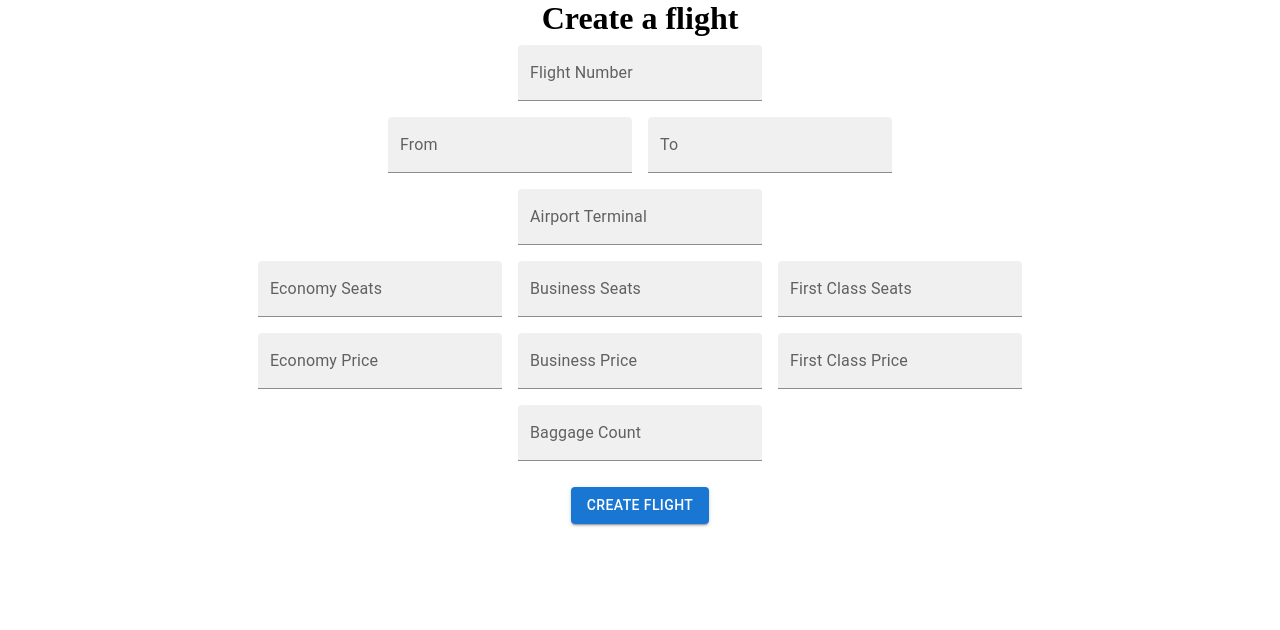
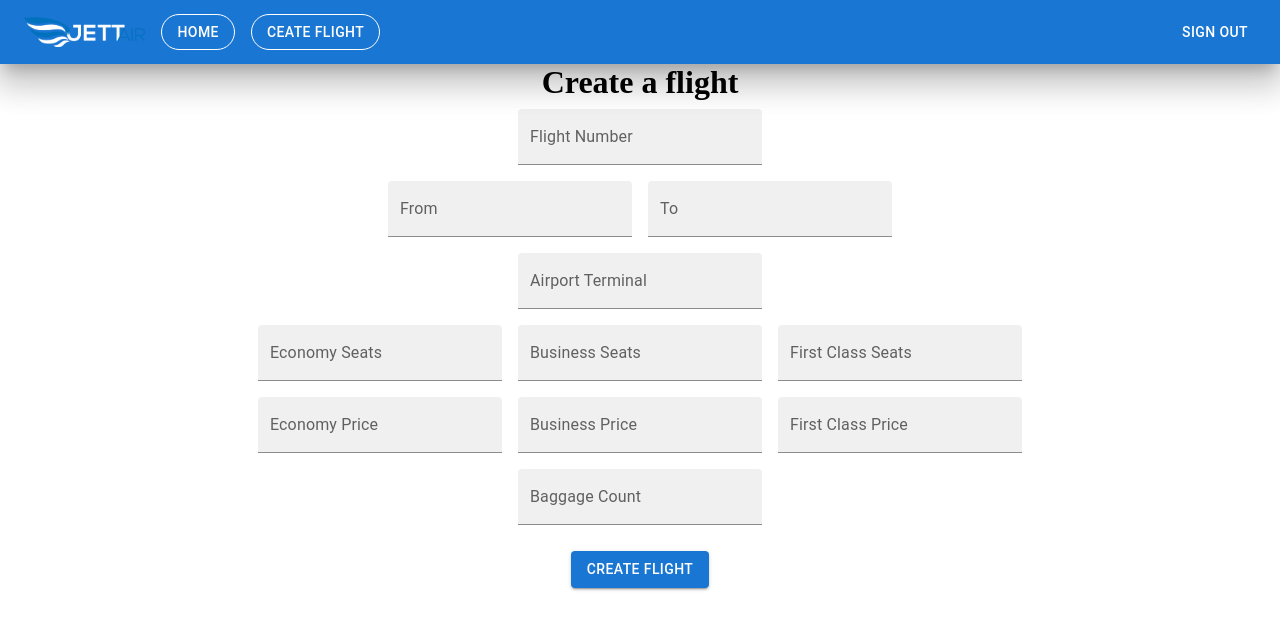
Before and after one commit to advanced-computer-lab/Tatakae, a React (Create React App) app in the folder client/jett-airlines/: page /Create-Flight in a window 1280 px wide. Shown: the top 630 px of the page. Built offline with nearby package versions, Linux system fonts and the light colour scheme.

Commit message:
Mockup of a revamped Dashboard

```diff
--- a/client/jett-airlines/src/components/CreateFlight.js
+++ b/client/jett-airlines/src/components/CreateFlight.js
@@ -8,6 +8,8 @@ import TextField from '@mui/material/TextField';
 import AdapterDateFns from '@mui/lab/AdapterDateFns';
 import LocalizationProvider from '@mui/lab/LocalizationProvider';
 import DateTimePicker from '@mui/lab/DateTimePicker';
+
+import NavBar from './NavBar';
 
 export default class CreateFlight extends Component {
     state = {
@@ -27,12 +29,12 @@ export default class CreateFlight extends Component {
         baggage: ''
     }
 
-    handleDeptDateChange= e=>{
-        this.setState({departureDate: new Date(e)})
+    handleDeptDateChange = e => {
+        this.setState({ departureDate: new Date(e) })
     }
 
-    handleArrDateChange= e=>{
-        this.setState({arrivalDate: new Date(e)})
+    handleArrDateChange = e => {
+        this.setState({ arrivalDate: new Date(e) })
         console.log(this.state.arrivalDate)
     }
 
@@ -51,7 +53,7 @@ export default class CreateFlight extends Component {
             economySeats: this.state.economy,
             businessSeats: this.state.business,
             firstSeats: this.state.first,
-            totalSeats: Number(this.state.economy)+Number(this.state.business)+Number(this.state.first),
+            totalSeats: Number(this.state.economy) + Number(this.state.business) + Number(this.state.first),
             economyPrice: this.state.ePrice,
             businessPrice: this.state.bPrice,
             firstPrice: this.state.fPrice,
@@ -89,6 +91,7 @@ export default class CreateFlight extends Component {
     render() {
         return (
             <div className='center'>
+                <NavBar />
                 <h1>Create a flight</h1>
                 <FormControl sx={{ m: 1 }} variant="filled">
                     <InputLabel>Flight Number</InputLabel>
--- a/client/jett-airlines/src/components/Dashboard.js
+++ b/client/jett-airlines/src/components/Dashboard.js
@@ -1,6 +1,6 @@
 import React, { useState, useEffect } from 'react'
 import './App.css'
-import FlightCard from './FlightCard'
+import FlightCard from './FlightCard';
 import Grid from '@mui/material/Grid';
 import axios from 'axios'
 import Box from '@mui/material/Box';
@@ -15,8 +15,11 @@ import MenuItem from '@mui/material/MenuItem';
 import FormControl from '@mui/material/FormControl';
 import Select from '@mui/material/Select';
 import TextField from '@mui/material/TextField';
-import {Paper,Typography ,createTheme ,ThemeProvider } from '@mui/material';
-import {makeStyles} from "@mui/styles"
+import Paper from '@mui/material/Paper';
+import Typography from '@mui/material/Typography';
+import ThemeProvider from '@mui/material/styles/ThemeProvider';
+import createTheme from '@mui/material/styles/createTheme';
+import makeStyles from '@mui/styles/makeStyles';
 import AdapterDateFns from '@mui/lab/AdapterDateFns';
 import LocalizationProvider from '@mui/lab/LocalizationProvider';
 import SearchIcon from '@mui/icons-material/Search';
@@ -28,15 +31,20 @@ import darktab from '../assets/darkglass.png'
 import DateTimePicker from '@mui/lab/DateTimePicker';
 import Checkbox from '@mui/material/Checkbox';
 import FormControlLabel from '@mui/material/FormControlLabel';
+import AppBar from '@mui/material/AppBar';
+import Toolbar from '@mui/material/Toolbar';
 
 
-const darktheme = createTheme({
+import NavBar from './NavBar';
+import { minHeight } from '../../../../../../../../../../mnt/DATA/Documents/Workspaces/vscode-workspace/Tatakae/client/jett-airlines/node_modules/@mui/system';
+
+const theme = createTheme({
   palette: {
-      mode: 'dark'
+    mode: 'dark'
   },
 });
 const useStyles = makeStyles({
-  typographyStyle:{
+  typographyStyle: {
     color: "white",
     font: "Roboto",
   }
@@ -86,12 +94,145 @@ export default function Dashboard() {
   };
   const styles = {
     background: {
-      position: 'absolute',
-      padding: 'auto',
-      height: '100vh',
+      backgroundColor: '#2f8edf',
       width: '100vw',
-      backgroundImage: `url(${bg})`
+      minHeight: '100vh',
     },
+    appBarStyle: {
+      backgroundColor: '#fff',
+      //height: '200px'
+    },
+    buttonStyle: {
+      //color: 'black'
+    }
+  };
+
+  const handleChoice = () => {
+    filtering()
+    handleClose()
+  }
+
+  const filtering = () => {
+    let x = flights
+    if (numberQuery) {
+      x = x.filter(flight => flight.flightNumber === numberQuery)
+    }
+    if (terminalQuery) {
+      x = x.filter(flight => flight.airportTerminal === terminalQuery)
+    }
+    if (deptDateQuery) {
+      x = x.filter(flight => new Date(flight.departureDate).setSeconds(0, 0) === new Date(deptDateQuery).setSeconds(0, 0))
+    }
+    if (arrDateQuery) {
+      x = x.filter(flight => new Date(flight.arrivalDate).setSeconds(0, 0) === new Date(arrDateQuery).setSeconds(0, 0))
+    }
+    if (availabe) {
+      x = x.filter(flight => new Date(flight.departureDate) >= new Date())
+    }
+    setFilteredFlights(x)
+  }
+
+  useEffect(() => {
+    axios.get('http://localhost:8082/api/flights/flightgetall').then(res => {
+      setFlights(res.data)
+    })
+  }, [refresh])
+
+  useEffect(() => {
+    filtering()
+  }, [flights, availabe])
+
+  return (
+    <div style={styles.background}>
+      <Grid container direction='column' sx={{ minHeight: '100vh' }}>
+        <NavBar />
+        <Box sx={{ height: 200, mt: '' }}>
+          <Button
+            color='primary'
+            variant="contained"
+            style={styles.btnstyle}
+            startIcon={<SearchIcon />}
+            onClick={handleClickOpen}>Search For Flights</Button>
+
+          <Dialog disableEscapeKeyDown open={open} onClose={handleClose} >
+            <DialogTitle>Search the following criteria</DialogTitle>
+            <DialogContent>
+              <Box component="form" sx={{ display: 'flex', flexWrap: 'wrap' }}>
+                <FormControl sx={{ m: 1, minWidth: 120 }}>
+                  <InputLabel id="demo-dialog-select-label">Flight Number</InputLabel>
+                  <InputLabel>Flight Number</InputLabel>
+                  <OutlinedInput
+                    name='flightNumber'
+                    id="flightNumberfield"
+                    value={numberQuery}
+                    type="text"
+                    onChange={handleChangeNumber}
+                  />
+                </FormControl>
+                <FormControl sx={{ m: 1, minWidth: 120 }}>
+                  <InputLabel id="demo-dialog-select-label">Terminal</InputLabel>
+                  <Select
+                    labelId="demo-dialog-select-label"
+                    id="demo-dialog-select"
+                    value={terminalQuery}
+                    defaultValue=''
+                    onChange={handleChangeTerminal}
+                    input={<OutlinedInput label="Terminal No." />}
+                  >
+                    <MenuItem value=''>
+                      <em>None</em>
+                    </MenuItem>
+                    {flights.map(item => item.airportTerminal)
+                      .filter((value, index, self) => self.indexOf(value) === index).map(terminal => (
+                        <MenuItem key={terminal} value={terminal}>{terminal}</MenuItem>
+                      ))}
+                  </Select>
+                </FormControl>
+
+                <LocalizationProvider dateAdapter={AdapterDateFns}>
+                  <DateTimePicker
+                    label="Departure Date"
+                    value={deptDateQuery}
+                    onChange={handleChangeDeptDate}
+                    renderInput={(params) => <TextField {...params} />}
+                  />
+                </LocalizationProvider>
+
+                <LocalizationProvider dateAdapter={AdapterDateFns}>
+                  <DateTimePicker
+                    label="Arrival Date"
+                    value={arrDateQuery}
+                    onChange={handleChangeArrDate}
+                    renderInput={(params) => <TextField {...params} />}
+                  />
+                </LocalizationProvider>
+
+              </Box>
+            </DialogContent>
+            <DialogActions>
+              <Button onClick={handleClose}>Cancel</Button>
+              <Button onClick={handleChoice}>Search</Button>
+            </DialogActions>
+          </Dialog>
+
+        </Box>
+        <Paper elevation={10} sx={{ flexGrow: 3, borderRadius: '50px 50px 0px 0px' }}>
+
+          <Grid container spacing={5} style={{ margin: ' 0vh 0vw' }}>
+            {filteredFlights.map(flight => (
+              <Grid key={flight._id} item xs={4} >
+                <FlightCard flight={flight} refresh={refresh} setRefresh={setRefresh} />
+              </Grid>
+            ))}
+          </Grid>
+        </Paper>
+      </Grid>
+    </div>
+  )
+}
+
+/*
+
 
     btnstyle: {
       height: '40px',
@@ -139,46 +280,12 @@ export default function Dashboard() {
     margin: "12% 2% 0% 0%",
     color: 'white'
   },
-  };
 
-  const handleChoice = () => {
-    filtering()
-    handleClose()
-  }
+*/
 
-  const filtering = () => {
-    let x = flights
-    if (numberQuery) {
-      x = x.filter(flight => flight.flightNumber === numberQuery)
-    }
-    if (terminalQuery) {
-      x = x.filter(flight => flight.airportTerminal === terminalQuery)
-    }
-    if (deptDateQuery) {
-      x = x.filter(flight => new Date(flight.departureDate).setSeconds(0, 0) === new Date(deptDateQuery).setSeconds(0, 0))
-    }
-    if (arrDateQuery) {
-      x = x.filter(flight => new Date(flight.arrivalDate).setSeconds(0, 0) === new Date(arrDateQuery).setSeconds(0, 0))
-    }
-    if(availabe){
-      x=x.filter(flight=> new Date(flight.departureDate) >= new Date())
-    }
-    setFilteredFlights(x)
-  }
+/*
 
-  useEffect(() => {
-    axios.get('http://localhost:8082/api/flights/flightgetall').then(res => {
-      setFlights(res.data)
-    })
-  }, [refresh])
-
-  useEffect(() => {
-    filtering()
-  }, [flights, availabe])
-
-  return (
-    <div style={styles.background}>
-      <div  style={styles.dg} >
+ <div  style={styles.dg} >
 
       <img src={logo} alt='' style={styles.logoStyle} onclick=""/>
       <Grid container spacing={5} style = {{margin: '4.75vh 18vw'}}>
@@ -286,6 +393,5 @@ export default function Dashboard() {
           </Grid>
         ))}
       </Grid></Paper>
-    </div>
-  )
-}
+
+*/
--- /dev/null
+++ b/client/jett-airlines/src/components/NavBar.js
@@ -0,0 +1,69 @@
+import React from 'react'
+import AppBar from '@mui/material/AppBar';
+import Toolbar from '@mui/material/Toolbar'
+import Button from '@mui/material/Button';
+import HomeRoundedIcon from '@mui/icons-material/HomeRounded';
+import IconButton from '@mui/material/IconButton';
+import FlightRoundedIcon from '@mui/icons-material/FlightRounded';
+import Box from '@mui/material/Box';
+
+import logo from '../assets/Logo.png';
+
+export default function NavBar() {
+
+
+  const styles = {
+    background: {
+      //backgroundColor: '#2f8edf',
+      width: '100vw',
+      minHeight: '100vh',
+    },
+    appBarStyle: {
+      //backgroundColor: '#fff',
+      //height: '200px'
+    },
+    buttonStyle: {
+      //color: 'black'
+    },
+    logoStyle: {
+      height: '30px'
+    },
+  };
+
+  return (
+
+    <AppBar position="sticky" elevation={20} style={styles.appBarStyle}>
+      <Toolbar sx={{gap: 2}}>
+        <img src={logo} alt='' style={styles.logoStyle} />
+        <Button
+          //startIcon={<HomeRoundedIcon />}
+          sx={{borderRadius: 50}}
+          variant='outlined'
+          color='inherit'
+          style={styles.buttonStyle}
+          href='/home'
+        >
+          Home
+        </Button>
+        <Button
+          //startIcon={<FlightRoundedIcon/>}
+          sx={{borderRadius: 50}}
+          variant='outlined'
+          color='inherit'
+          style={styles.buttonStyle}
+          href='/Create-Flight'
+        >
+          Ceate Flight
+        </Button>
+        <Box sx={{flexGrow: 1}} />
+        <Button
+          color='inherit'
+          href='/'
+        >
+          Sign Out
+        </Button>
+      </Toolbar>
+    </AppBar>
+
+  )
+}
--- /dev/null
+++ b/client/jett-airlines/src/css/NavBar.css
@@ -0,0 +1 @@
+*{margin:0}
```
Also changed, not shown: client/jett-airlines/src/components/SignIn.js (+15 -7 lines).
